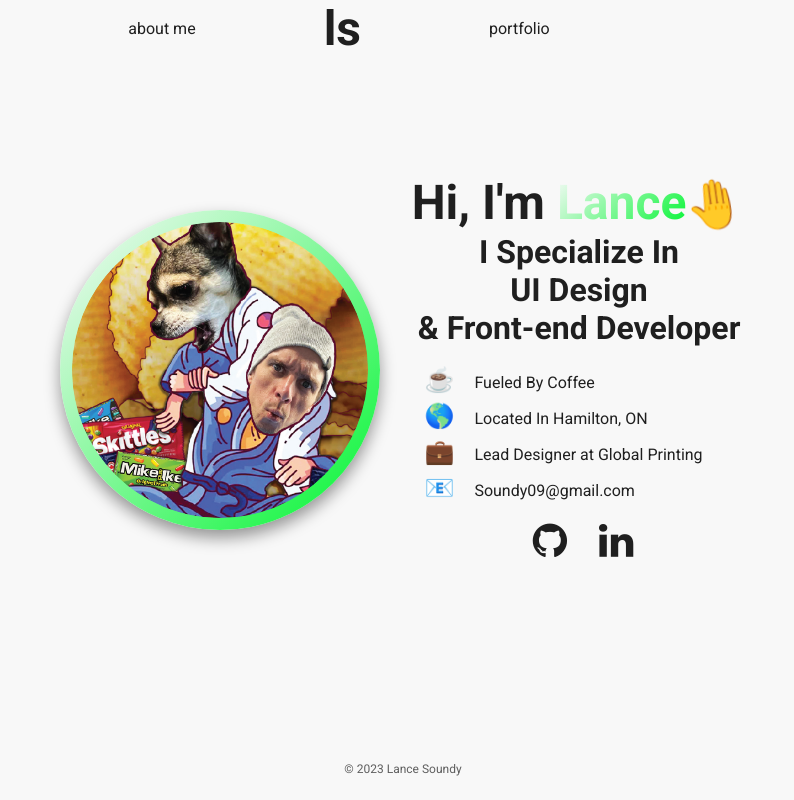
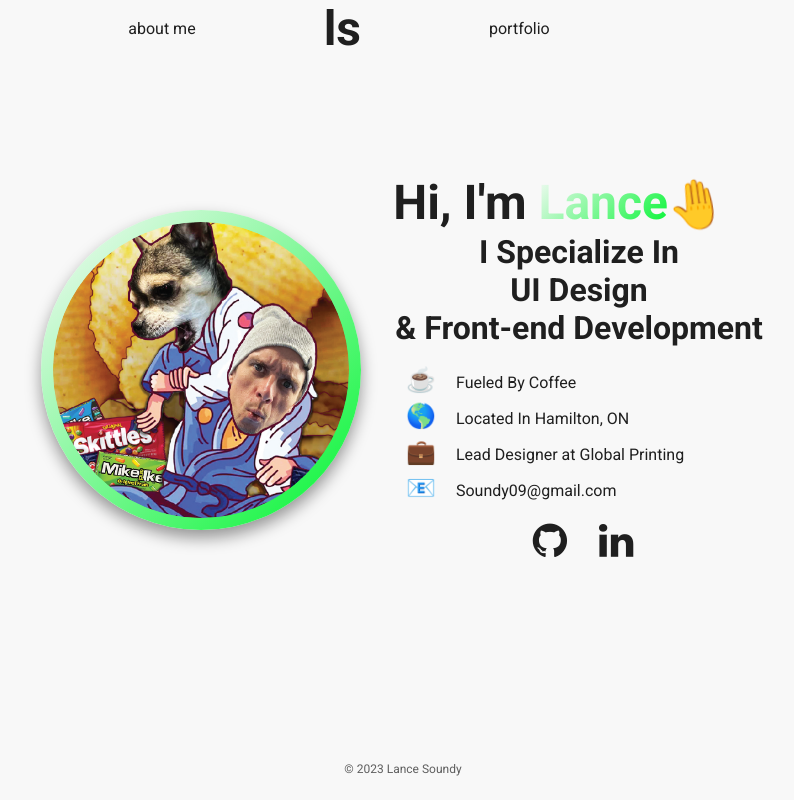
Before and after one commit to Soundy09/React_Portfolio, a React (Create React App) app: page / in a window 1280 px wide. Shown: the whole page, without its empty margins (237-1031 px from the left). Built offline with nearby package versions, Linux system fonts and the light colour scheme; the HTML template or start-up script is replaced by a standard one.

Commit message:
modified:   src/info/Info.js

```diff
--- a/src/info/Info.js
+++ b/src/info/Info.js
@@ -15,7 +15,7 @@ export const info = {
     lastName: "Soundy",
     initials: "LS",
     position1: "UI Design",
-    position2: "& Front-end Developer",
+    position2: "& Front-end Development",
     selfPortrait: self,
     gradient: `-webkit-linear-gradient(135deg, ${colors})`, // don't change this either
     baseColor: colors[0],
```
